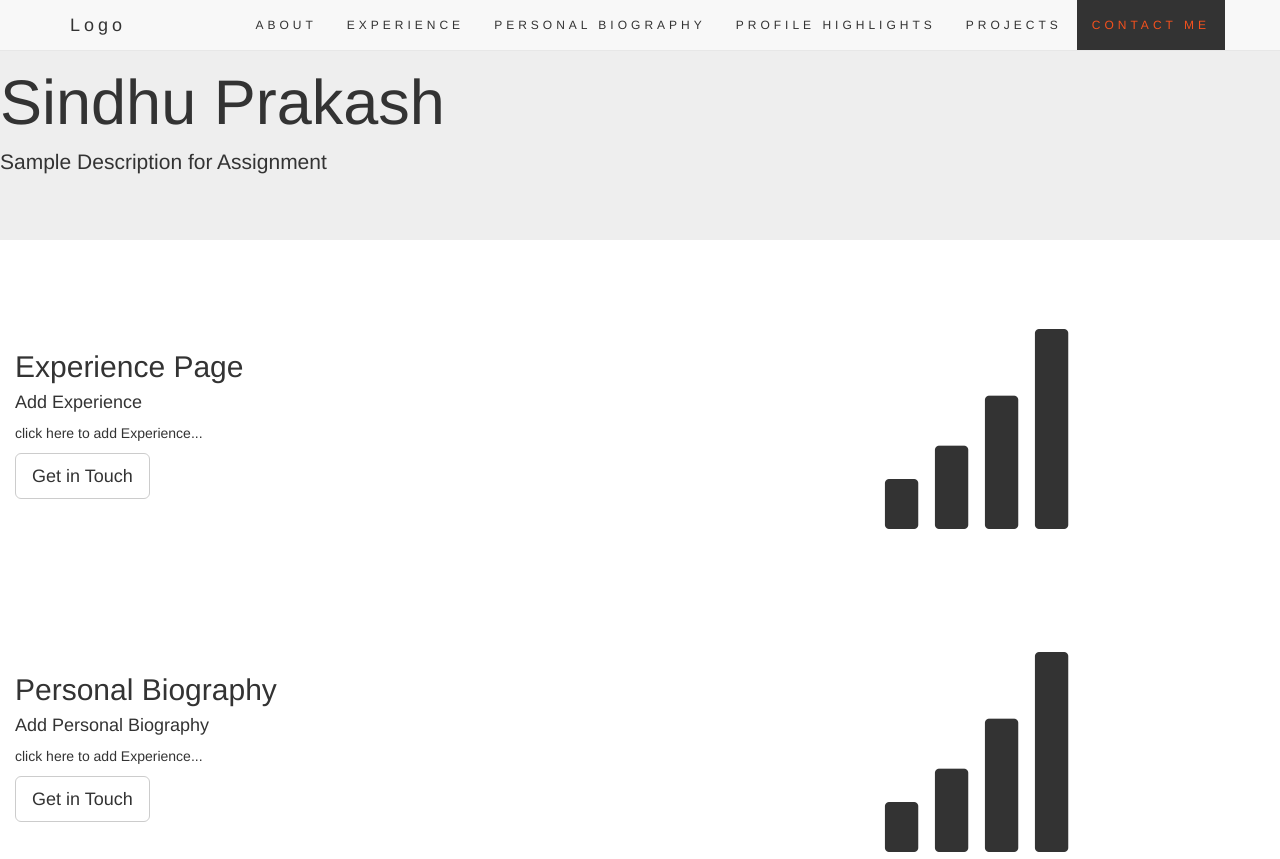
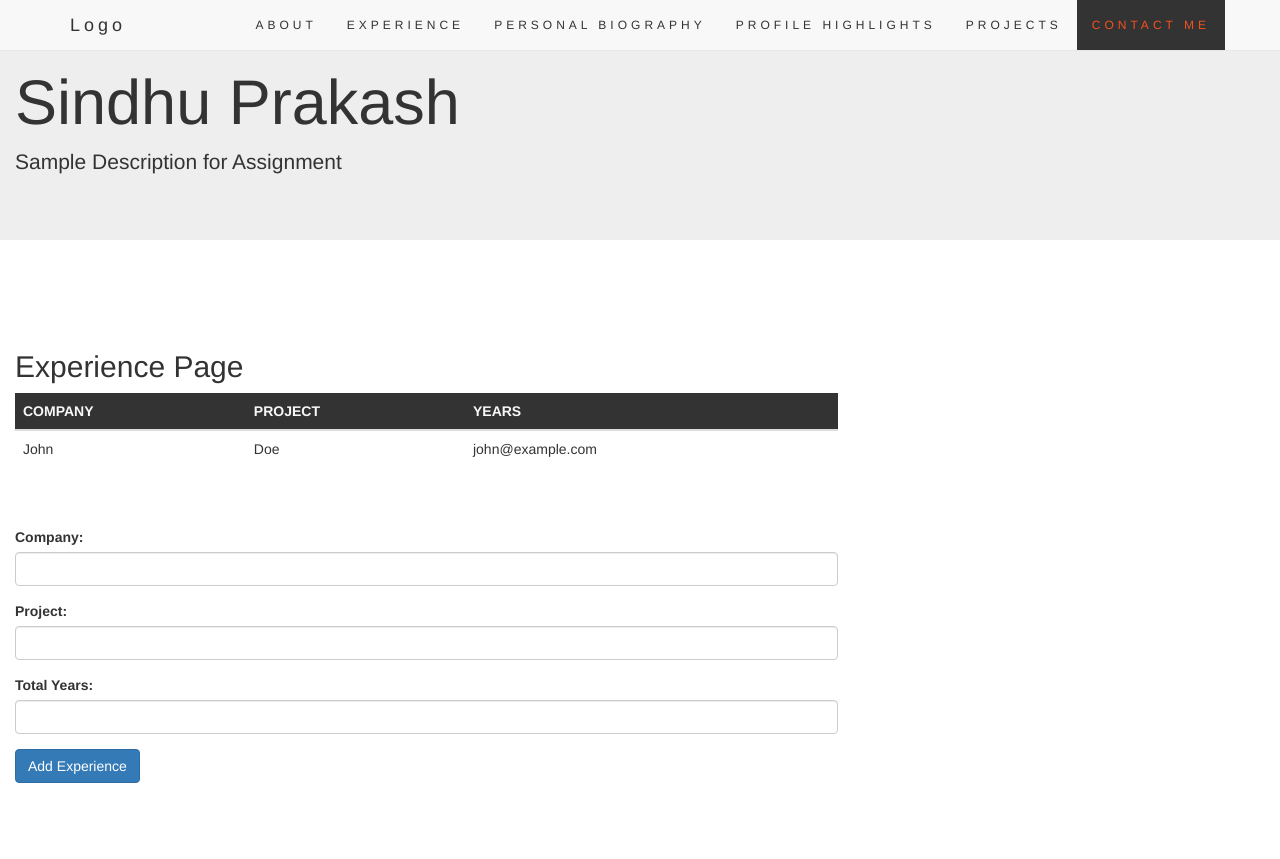
Before and after one commit to sindhuPrakash/FSE_UI, a plain HTML site: page index.html in a window 1280 px wide. Shown: the top 859 px of the page. Drawn offline with nearby package versions, Linux system fonts and the light colour scheme.

Commit message:
updated Add Experience function

```diff
--- a/index.html
+++ b/index.html
@@ -9,6 +9,18 @@
     <link rel="stylesheet" href="https://maxcdn.bootstrapcdn.com/bootstrap/3.4.0/css/bootstrap.min.css">
     <script src="https://ajax.googleapis.com/ajax/libs/jquery/3.3.1/jquery.min.js"></script>
     <script src="https://maxcdn.bootstrapcdn.com/bootstrap/3.4.0/js/bootstrap.min.js"></script>
+    <script>
+        function addExperience() {
+            var table = document.getElementById("expTable");
+            var row = table.insertRow(1);
+            var cel1 = row.insertCell(0);
+            var cel2 = row.insertCell(1);
+            var cel3 = row.insertCell(2);
+            cel1.innerHTML = document.getElementById("expCompany").value;
+            cel2.innerHTML = document.getElementById("expProject").value;
+            cel3.innerHTML = document.getElementById("expYears").value;
+        }
+    </script>
 </head>
 
 <body id="myPage" data-spy="scroll" data-target=".navbar" data-offset="60">
@@ -35,7 +47,7 @@
             </div>
         </div>
     </nav>
-    <div id="about" class="jumbotron">
+    <div id="about" class="container-fluid jumbotron">
         <h1>Sindhu Prakash</h1>
         <p>Sample Description for Assignment</p>
     </div>
@@ -44,12 +56,37 @@
         <div class="row">
             <div class="col-sm-8">
                 <h2>Experience Page</h2>
-                <h4>Add Experience</h4>
-                <p>click here to add Experience...</p>
-                <button class="btn btn-default btn-lg">Get in Touch</button>
+                <table id="expTable" class="table table-hover">
+                    <thead>
+                        <tr>
+                            <th>COMPANY</th>
+                            <th>PROJECT</th>
+                            <th>YEARS</th>
+                        </tr>
+                    </thead>
+                    <tbody>
+                        <tr>
+                            <td>John</td>
+                            <td>Doe</td>
+                            <td>john@example.com</td>
+                        </tr>
+                    </tbody>
+                </table></br></br>
+                <div class="form-group">
+                    <label for="expCompany">Company:</label>
+                    <input type="text" class="form-control" id="expCompany">
                 </div>
-            <div class="col-sm-4">
-                <span class="glyphicon glyphicon-signal logo"></span>
+                <div class="form-group">
+                    <label for="expProject">Project:</label>
+                    <input type="text" class="form-control" id="expProject">
+                </div>
+                <div class="form-group">
+                    <label for="expYears">Total Years:</label>
+                    <input type="text" class="form-control" id="expYears">
+                </div>
+                <div class="form-group"></div>
+                <button class="btn btn-primary" onclick="addExperience()">Add Experience</button>
+            </div>
         </div>
     </div>
     </div>
@@ -112,7 +149,8 @@
                         <input class="form-control" id="email" name="email" placeholder="Email" type="email" required>
                     </div>
                 </div>
-                <textarea class="form-control" id="comments" name="comments" placeholder="Comment" rows="5"></textarea><br>
+                <textarea class="form-control" id="comments" name="comments" placeholder="Comment"
+                    rows="5"></textarea><br>
                 <div class="row">
                     <div class="col-sm-12 form-group">
                         <button class="btn btn-default pull-right" type="submit">Send</button>
--- a/style.css
+++ b/style.css
@@ -21,6 +21,11 @@
       text-align: center;
       margin: 25px 0;
     }
+  }
+
+  thead {
+    background-color: #333333;
+    color: #f8f8f8;
   }
 
   .navbar {
```
Lines whose indentation alone changed are shown as unchanged.
